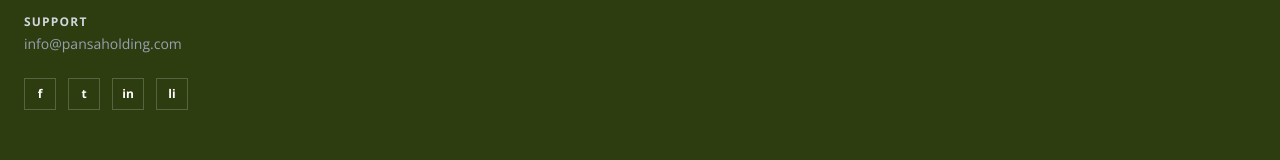
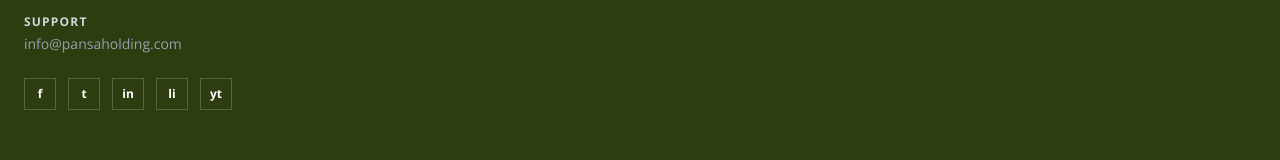
Before and after one commit to Suritargets/pansa-holding, a Next.js app: page / in a window 1280 px wide. Shown: the part 6384-6544 px from the top of the page. Built offline with nearby package versions, Linux system fonts and the light colour scheme.

Commit message:
Add YouTube link to footer social icons
Co-Authored-By: Claude Sonnet 4.6 <noreply@anthropic.com>

```diff
--- a/src/components/Footer.tsx
+++ b/src/components/Footer.tsx
@@ -84,6 +84,7 @@ export default function Footer() {
                   { label: "t", title: "Twitter", href: "#" },
                   { label: "in", title: "Instagram", href: "#" },
                   { label: "li", title: "LinkedIn", href: "https://www.linkedin.com/company/40653366/" },
+                  { label: "yt", title: "YouTube", href: "https://www.youtube.com/channel/UClIVqfD71jK_1Uk63Rt3I7Q/featured" },
                 ].map((s) => (
                   <a
                     key={s.title}
```
